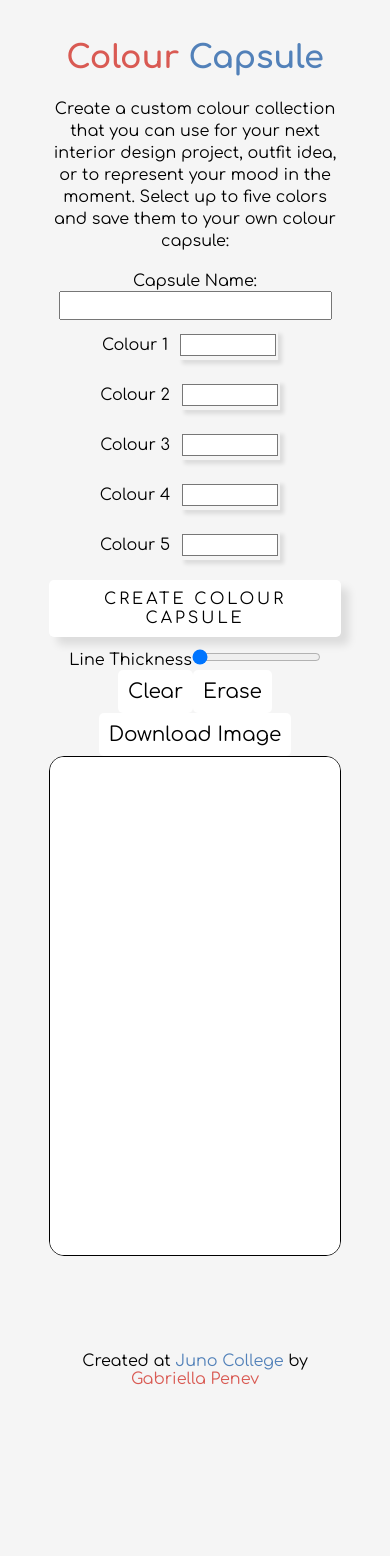
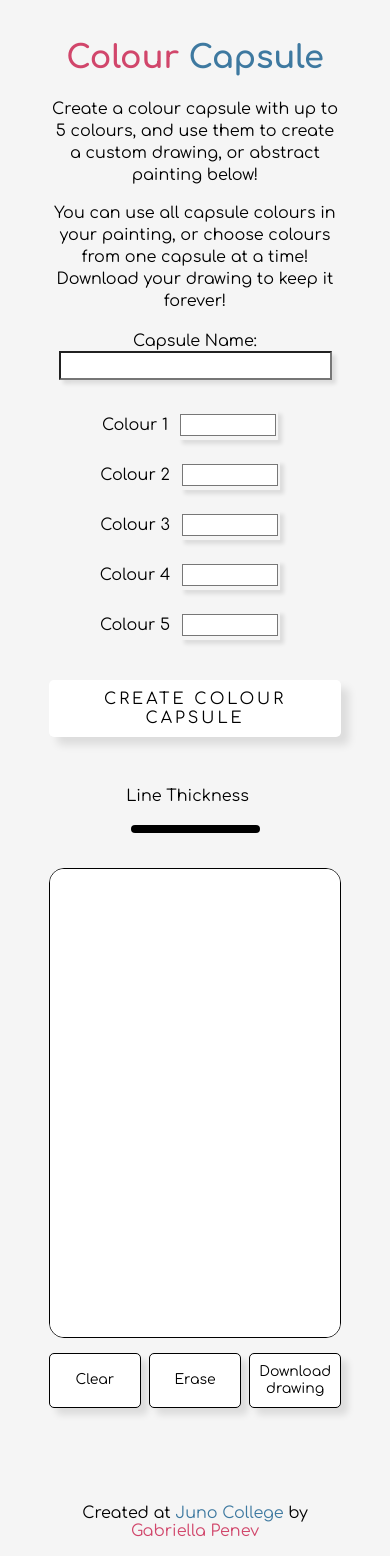
Before and after one commit to GabriellaPenev/colour-capsule, a React (Create React App) app: page / in a window 390 px wide. Before the commit the page ends 1405 px from the top, so only its background shows below. Built offline with nearby package versions, Linux system fonts and the light colour scheme; no server answers; the database is empty.

Commit message:
added more styles to colour capsules

```diff
--- a/src/App.css
+++ b/src/App.css
@@ -133,7 +133,8 @@ textarea {
 
 button,
 input {
-  overflow: visible
+  overflow: visible;
+  cursor: pointer;
 }
 
 button,
@@ -410,8 +411,9 @@ input[type="color"] {
   margin: 0 20px;
 }
 
-input[type="text"]:focus {
-  outline: none;
+input[type="text"] {
+  box-shadow: .2em .2em .2em rgba(0, 0, 0, .1);
+  outline: black;
 }
 
 button {
@@ -464,6 +466,42 @@ ul {
   justify-content: center;
 }
 
+.controls {
+  margin: 30px 0 10px;
+  display: flex;
+  justify-content: center;
+  align-items: center;
+}
+
+.lineWidth {
+  padding-right: 15px;
+}
+
+input[type=range] {
+  -webkit-appearance: none;
+  border-radius: 15px;
+  height: 8px;
+}
+
+input[type=range]::-webkit-slider-runnable-track {
+  background: #ddd;
+  border: none;
+}
+
+input[type=range]::-webkit-slider-thumb {
+  -webkit-appearance: none;
+  border: none;
+}
+
+input[type=range]:focus {
+  outline: none;
+}
+
+input[type=range]:focus::-webkit-slider-runnable-track {
+  background: #ccc;
+}
+
+
 .canvasContainer {
   display: flex;
   flex-direction: column;
@@ -474,11 +512,33 @@ ul {
 
 canvas {
   border-radius: 15px;
+  margin: 15px 0;
 }
 
+.canvasActions {
+  display: flex;
+  justify-content: center;
+}
+
+.canvasActions button {
+  font-size: 0.7rem;
+  padding: 10px 6px;
+  width: calc(100% / 3);
+  border: black solid 1px;
+  box-shadow: .5em .5em .5em rgba(0, 0, 0, .1);
+  transition: 0.3s ease-in all;
+}
+
+
+.canvasActions>button:nth-child(2) {
+  margin: 0 8px;
+}
+
+
 .removeButton {
-  background-color: black;
-  color: white;
+  background-color: white;
+  color: black;
+  border: black solid 1px;
   text-align: center;
   position: absolute;
   width: 30px;
@@ -493,10 +553,18 @@ canvas {
   transition: all 0.3s;
 }
 
+.removeButton:hover,
+.removeButton:focus,
+.canvasActions button:hover,
+.canvasActions button:focus {
+  background-color: #000;
+  color: white;
+}
+
 li {
   padding: 20px;
   font-size: 0.8rem;
-  transition: 0.5s;
+  transition: 0.1s ease-in all;
 }
 
 li:hover {
@@ -507,8 +575,17 @@ li:hover {
   width: 90px;
   height: 90px;
   border-radius: 50%;
+  cursor: pointer;
+  transition: 0.1s ease-in all;
 }
 
+.results:hover {
+  scale: 1.1;
+}
+
+.results:active {
+  scale: 0.9
+}
 footer {
   margin-top: 80px;
   font-size: 0.8rem;
@@ -537,8 +614,13 @@ a {
 
 @media (max-width: 550px) {
 
-  .options {
-    margin: 0;
+  .controls {
+    flex-direction: column;
+  }
+
+  .lineWidth,
+  input[type=range] {
+    margin: 10px;
   }
 
   .submitButton {
@@ -575,9 +657,4 @@ a {
     font-size: 0.9rem;
   }
 
-  .removeButton:hover,
-  .removeButton:focus {
-    width: 25px;
-    height: 25px;
-  }
 }
--- a/src/Canvas.js
+++ b/src/Canvas.js
@@ -77,8 +77,8 @@ const Canvas = ({ selectedColor, setSelectedColor }) => {
     const download = (e) => {
         // download the canvas drawing
         let link = e.currentTarget
-        link.setAttribute('download', 'image.png');
-        let image = canvasRef.current.toDataURL('image/png');
+        link.setAttribute('download', 'drawing.png');
+        let image = canvasRef.current.toDataURL('drawing/png');
         link.setAttribute('href', image);
 
     }
@@ -86,15 +86,11 @@ const Canvas = ({ selectedColor, setSelectedColor }) => {
     return (
         <>
             <div className="controls">
-                <label htmlFor="lineWidth">Line Thickness</label>
+                <label className='lineWidth' htmlFor="lineWidth">Line Thickness</label>
                 <input ref={lineWidthRef} type="range" id="lineWidth" name="lineWidth"
                     min="5" max="150" defaultValue={lineWidth} step="5"
+                    style={{'background' : selectedColor}}
                     onChange={(e) => setLineWidth(e.target.value)} />
-                <button onClick={clear}>Clear</button>
-                <button onClick={erase}>Erase</button>
-                <button>
-                    <a id='download-image-link' href="download-link" onClick={download}>Download Image</a>
-                </button>
             </div>
             <div className='canvasContainer'>
                 <canvas
@@ -105,7 +101,13 @@ const Canvas = ({ selectedColor, setSelectedColor }) => {
                     onMouseEnter={stopDrawing}
                     ref={canvasRef}
                 />
-
+            </div>
+            <div className="canvasActions">
+                <button onClick={clear}>Clear</button>
+                <button onClick={erase}>Erase</button>
+                <button>
+                    <a id='download-image-link' href="download-link" onClick={download}>Download drawing</a>
+                </button>
             </div>
 
         </>
--- a/src/Header.js
+++ b/src/Header.js
@@ -5,7 +5,8 @@ const Header = () => {
                 <span className='title firstColor'>Colour </span>
                 <span className='title secondColor'>Capsule</span>
             </h1>
-            <p>Create a custom colour collection that you can use for your next interior design project, outfit idea, or to represent your mood in the moment. Select up to five colors and save them to your own colour capsule:</p>
+            <p>Create a colour capsule with up to 5 colours, and use them to create a custom drawing, or abstract painting below!</p>
+            <p>You can use all capsule colours in your painting, or choose colours from one capsule at a time! Download your drawing to keep it forever!</p>
         </header>
     )
 }
```
